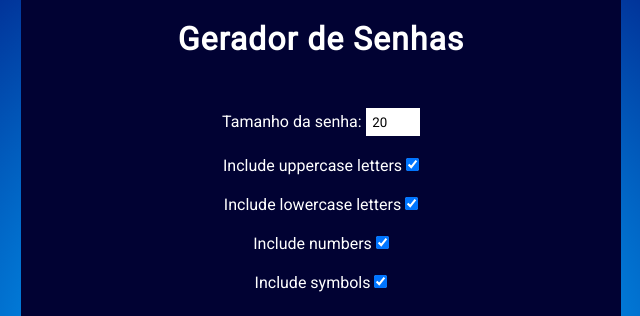
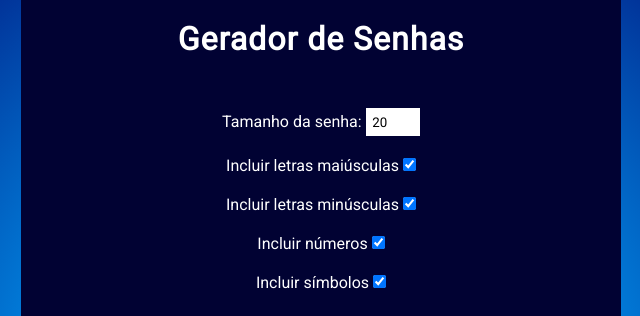
Before and after one commit to r-manfredini/password-generator, a plain HTML site: page index.html in a window 1280 px wide. Shown: the top 316 px of the page, 319-959 px from the left. Drawn offline with Linux system fonts and the light colour scheme.

Commit message:
Update index.html

```diff
--- a/index.html
+++ b/index.html
@@ -23,19 +23,19 @@
 					<input type="number" id="length" min="4" max="20" value="20" />
 				</div>
 				<div>
-					<label>Include uppercase letters</label>
+					<label>Incluir letras maiúsculas</label>
 					<input type="checkbox" id="uppercase" checked />
 				</div>
 				<div>
-					<label>Include lowercase letters</label>
+					<label>Incluir letras minúsculas</label>
 					<input type="checkbox" id="lowercase" checked />
 				</div>
 				<div>
-					<label>Include numbers</label>
+					<label>Incluir números</label>
 					<input type="checkbox" id="number" checked />
 				</div>
 				<div>
-					<label>Include symbols</label>
+					<label>Incluir símbolos</label>
 					<input type="checkbox" id="symbols" checked />
 				</div>
 				<button onclick="getPassword()" class="btn">Gerar Senha</button>
```
